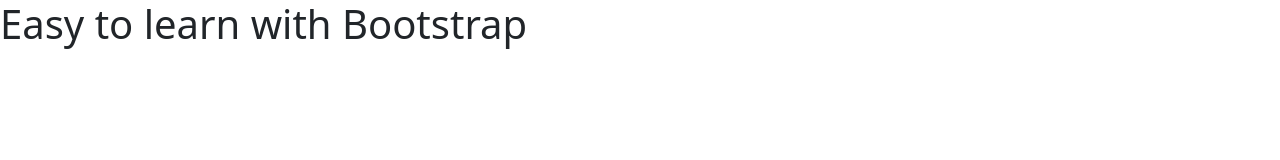
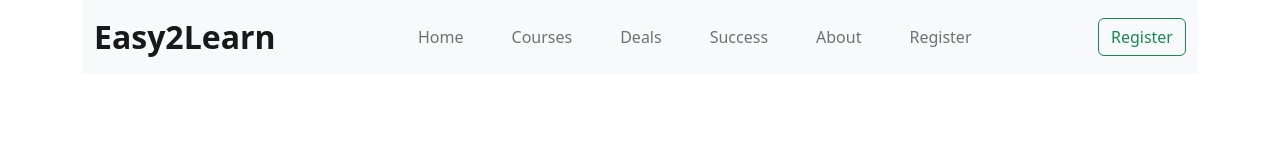
Before and after one commit to Hasanuzzaman92/easy-2-learn-bootstrap, a plain HTML site: page index.html in a window 1280 px wide. Drawn offline with nearby package versions, Linux system fonts and the light colour scheme.

Commit message:
navbar added

```diff
--- a/index.html
+++ b/index.html
@@ -8,10 +8,49 @@
     <!-- Bootstrap cdn link  -->
     <link href="https://cdn.jsdelivr.net/npm/bootstrap@5.2.0/dist/css/bootstrap.min.css" rel="stylesheet"
         integrity="sha384-gH2yIJqKdNHPEq0n4Mqa/HGKIhSkIHeL5AyhkYV8i59U5AR6csBvApHHNl/vI1Bx" crossorigin="anonymous">
+    <!-- custom css link  -->
+    <link rel="stylesheet" href="css/style.css">
 </head>
 
 <body>
-    <h1>Easy to learn with Bootstrap</h1>
+    <!-- header section start -->
+    <header class="container">
+        <nav class="navbar navbar-expand-md bg-light">
+            <div class="container-fluid">
+              <a class="navbar-brand fw-bold fs-2" href="#">Easy2Learn</a>
+              <button class="navbar-toggler" type="button" data-bs-toggle="collapse" data-bs-target="#navbarSupportedContent" aria-controls="navbarSupportedContent" aria-expanded="false" aria-label="Toggle navigation">
+                <span class="navbar-toggler-icon"></span>
+              </button>
+              <div class="collapse navbar-collapse" id="navbarSupportedContent">
+                <ul class="navbar-nav m-auto mb-2 mb-lg-0">
+                  <li class="nav-item ">
+                    <a class="nav-link mx-3" aria-current="page" href="#">Home</a>
+                  </li>
+                  <li class="nav-item">
+                    <a class="nav-link mx-3" aria-current="page" href="#">Courses</a>
+                  </li>
+                  <li class="nav-item">
+                    <a class="nav-link mx-3" aria-current="page" href="#">Deals</a>
+                  </li>
+                  <li class="nav-item">
+                    <a class="nav-link mx-3" aria-current="page" href="#">Success</a>
+                  </li>
+                  <li class="nav-item">
+                    <a class="nav-link mx-3" aria-current="page" href="#">About</a>
+                  </li>
+                  <li class="nav-item">
+                    <a class="nav-link mx-3" aria-current="page" href="#">Register</a>
+                  </li>
+                </ul>
+                <form class="d-flex" role="search">
+                  <button class="btn btn-outline-success" type="submit">Register</button>
+                </form>
+              </div>
+            </div>
+          </nav>
+    </header>
+    <!-- header section end -->
+
 
 
     <script src="https://cdn.jsdelivr.net/npm/bootstrap@5.2.0/dist/js/bootstrap.bundle.min.js"
```
Also changed, not shown: css/style.css (added).
